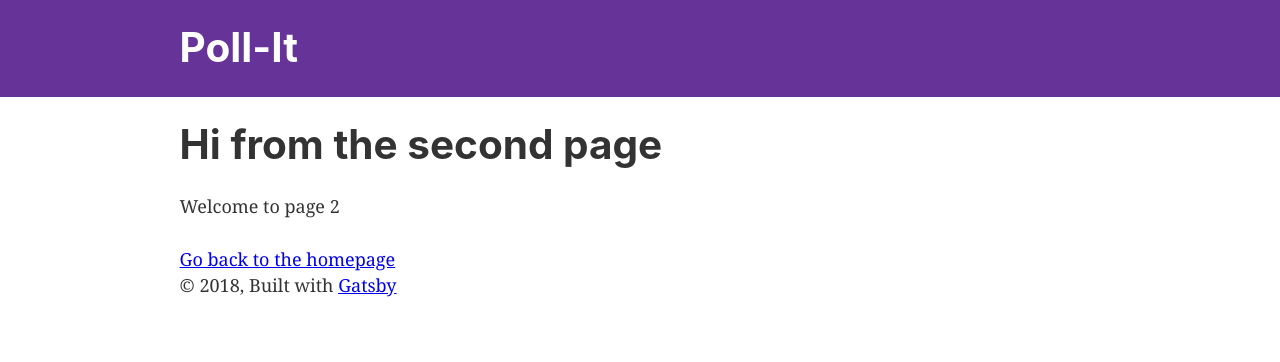
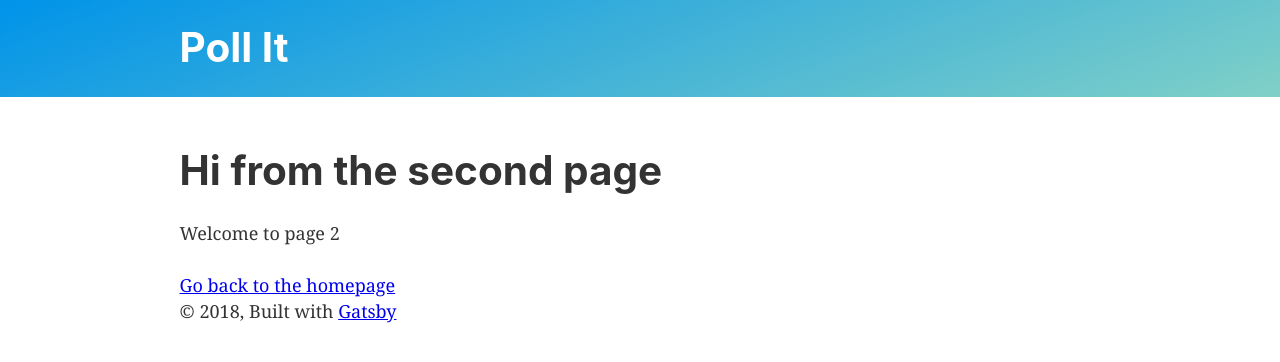
Before and after one commit to mythLabs/Poll-it, a Gatsby site: page /page-2 in a window 1280 px wide. Built offline with nearby package versions, Linux system fonts and the light colour scheme; Gatsby itself is replaced by a stand-in of ours.

Commit message:
Added styled component to header and created commom styled component library

```diff
--- a/src/components/header.js
+++ b/src/components/header.js
@@ -1,39 +1,45 @@
 import { Link } from 'gatsby';
 import PropTypes from 'prop-types';
 import React from 'react';
+import styled from 'styled-components';
+import { Container } from '.././styledComponents/layout';
 
-const Header = ({ siteTitle }) => (
-  <div
-    style={{
-      background: `rebeccapurple`,
-      marginBottom: `1.45rem`,
-    }}>
-    <div
-      style={{
-        margin: `0 auto`,
-        maxWidth: 960,
-        padding: `1.45rem 1.0875rem`,
-      }}>
-      <h1 style={{ margin: 0 }}>
-        <Link
-          to="/"
-          style={{
-            color: `white`,
-            textDecoration: `none`,
-          }}>
-          {siteTitle}
-        </Link>
-      </h1>
-    </div>
-  </div>
+const HeaderContainer = styled.header`
+  ${props => props.background};
+  margin-bottom: 1.45rem;
+`;
+
+
+
+const Heading1 = styled.h1`
+  margin: 0;
+`;
+
+const StyledLink = styled(Link)`
+  color: white;
+  text-decoration: none;
+`;
+
+const BACKGROUND = 'background-color: #20232a';
+
+const Header = ({ background, title }) => (
+  <HeaderContainer background={background}>
+    <Container>
+      <Heading1>
+        <StyledLink to="/">{title}</StyledLink>
+      </Heading1>
+    </Container>
+  </HeaderContainer>
 );
 
-Header.propTypes = {
-  siteTitle: PropTypes.string,
+Header.defaultProps = {
+  background: BACKGROUND,
+  title: "Poll It",
 };
 
-Header.defaultProps = {
-  siteTitle: ``,
+Header.propTypes = {
+  background: PropTypes.string,
+  title: PropTypes.string,
 };
 
 export default Header;
--- a/src/components/layout.js
+++ b/src/components/layout.js
@@ -1,9 +1,12 @@
 import React from 'react';
 import PropTypes from 'prop-types';
 import { StaticQuery, graphql } from 'gatsby';
+import Helmet from 'react-helmet';
 
 import Header from './header';
 import './layout.css';
+
+import { Container as BaseContainerStyles } from '../styledComponents/layout';
 
 const Layout = ({ children }) => (
   <StaticQuery
@@ -18,19 +21,19 @@ const Layout = ({ children }) => (
     `}
     render={data => (
       <>
-        <Header siteTitle={data.site.siteMetadata.title} />
-        <div
-          style={{
-            margin: `0 auto`,
-            maxWidth: 960,
-            padding: `0px 1.0875rem 1.45rem`,
-            paddingTop: 0,
-          }}>
+        <Helmet
+          title="Poll It"
+          meta={[
+            { name: 'description', content: 'Its a polling app' },
+          ]}
+        />
+        <Header background='background-color: #0093E9;background-image: linear-gradient(160deg, #0093E9 0%, #80D0C7 100%);' siteTitle={data.site.siteMetadata.title} />
+        <BaseContainerStyles>
           {children}
           <footer>
             © 2018, Built with <a href="https://www.gatsbyjs.org">Gatsby</a>
           </footer>
-        </div>
+          </BaseContainerStyles>
       </>
     )}
   />
--- /dev/null
+++ b/src/styledComponents/layout.js
@@ -0,0 +1,7 @@
+import styled from 'styled-components';
+
+export const Container = styled.div`
+  margin: 0 auto;
+  max-width: 960px;
+  padding: 1.45rem 1.0875rem;
+`;
```
